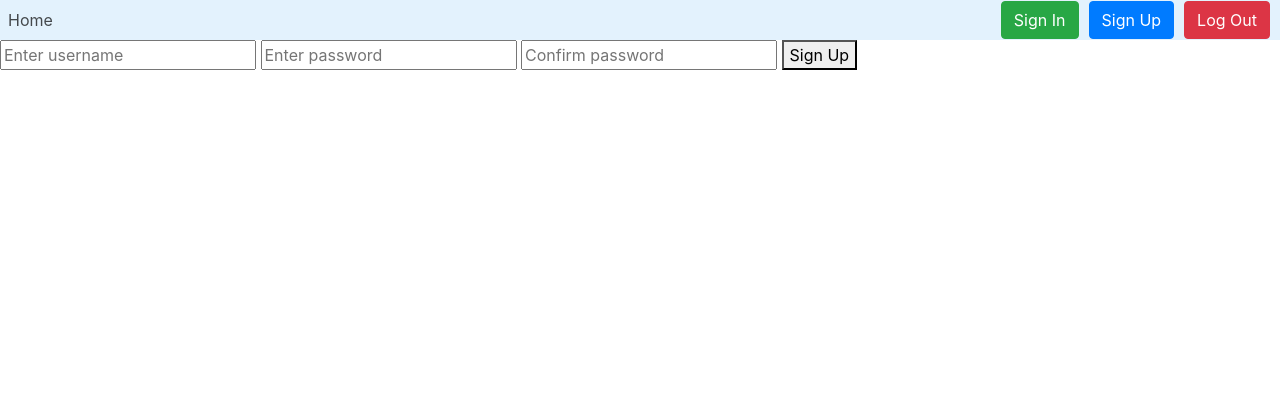
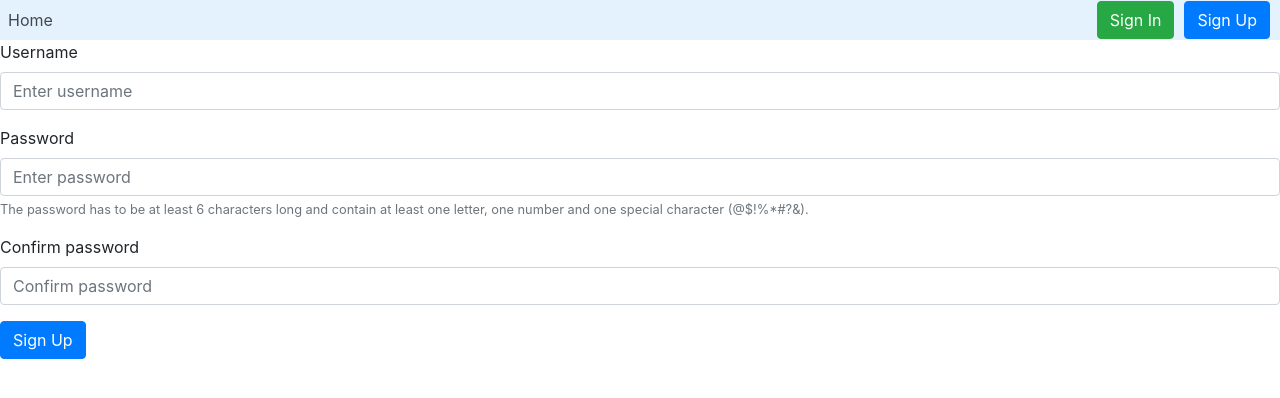
Before and after one commit to Zack-Xu-0419/progress-check-system, a Flask app: page /signup in a window 1280 px wide. Shown: the top 398 px of the page. Run offline with Flask 2, Linux system fonts and the light colour scheme; some libraries are stand-ins or nearby versions.

Commit message:
Added style to form and minor changes

```diff
--- a/app.py
+++ b/app.py
@@ -27,17 +27,17 @@ def index():
         if "user" in session:
             return render_template("index.html", message=session["user"])
         else:
-            return redirect(url_for("signin"))
+            return render_template("index.html", message="Sign in or sign up")
     else:
         if request.form["button"] == "logout":
             session.clear()
-            return redirect(url_for("index"))
+            return render_template("index.html", message="Logged out")
 
 
 @app.route("/init")
 def init():
     sqliteQuery("CREATE TABLE IF NOT EXISTS users(username TEXT, password TEXT, points INT, status BOOL)")
-    return "done"
+    return "Done"
 
 
 @app.route("/signup", methods=["GET", "POST"])
@@ -48,9 +48,9 @@ def signup():
         result = sqliteGet("SELECT * FROM users WHERE username = ?", (request.form["username"],))
         if not result:
             sqliteQuery("INSERT INTO users (username, password, points) VALUES (?, ?, 0)", (request.form["username"], request.form["password"]))
-            return "done"
+            return redirect(url_for("signin"))
         else:
-            return render_template("signup.html", message="user exists")
+            return render_template("signup.html", message="Username is already taken")
 
 
 @app.route("/signin", methods=["GET", "POST"])
@@ -60,9 +60,9 @@ def signin():
     else:
         result = sqliteGet("SELECT * FROM users WHERE username = ?", (request.form["username"],))
         if not result:
-            return "Username doesn't exist"
+            return render_template("signin.html", message="Username doesn't exist")
         elif result[0][1] != request.form["password"]:
-            return "Incorrect password"
+            return render_template("signin.html", message="Incorrect password")
         else:
             session["user"] = result[0][0]
             return redirect(url_for("index"))
--- a/templates/layout.html
+++ b/templates/layout.html
@@ -48,15 +48,18 @@
                     </div>
                 </li> -->
                 </ul>
+                {% if "user" not in session %}
                 <a href="/signin" class="nav-item-right">
                     <button class="btn btn-success">Sign In</button>
                 </a>
                 <a href="/signup" class="nav-item-right">
                     <button class="btn btn-primary">Sign Up</button>
                 </a>
+                {% else %}
                 <form class="nav-item-right form-inline my-2 my-lg-0" method="post">
                     <button name="button" value="logout" class="btn btn-danger" type="submit">Log Out</button>
                 </form>
+                {% endif %}
                 <!-- handle log in in future?
                 <div class="social-part">
                     <i class="fa fa-facebook" aria-hidden="true"></i>
--- a/templates/signup.html
+++ b/templates/signup.html
@@ -28,10 +28,22 @@ Sign Up
 
 {% block main %}
 <form method="post" id="signup-form">
-    <input required type="text" name="username" id="username" placeholder="Enter username">
-    <input required pattern="^(?=.*[A-Za-z])(?=.*\d)(?=.*[@$!%*#?&])[A-Za-z\d@$!%*#?&]{6,}$" type="password"
-        name="password" id="password" placeholder="Enter password">
-    <input required type="password" name="confirm" id="confirm" placeholder="Confirm password">
-    <button type="submit" id="signup-btn">Sign Up</button>
+    <div class="form-group">
+        <label for="username">Username</label>
+        <input required type="text" class="form-control" name="username" id="username" placeholder="Enter username">
+    </div>
+    <div class="form-group">
+        <label for="password">Password</label>
+        <input required pattern="^(?=.*[A-Za-z])(?=.*\d)(?=.*[@$!%*#?&])[A-Za-z\d@$!%*#?&]{6,}$" type="password"
+            class="form-control" name="password" id="password" aria-describedby="password-tip"
+            placeholder="Enter password">
+        <small id="password-tip" class="form-text text-muted">The password has to be at least 6 characters long and
+            contain at least one letter, one number and one special character (@$!%*#?&).</small>
+    </div>
+    <div class="form-group">
+        <label for="confirm">Confirm password</label>
+        <input required type="password" class="form-control" name="confirm" id="confirm" placeholder="Confirm password">
+    </div>
+    <button type="submit" id="signup-btn" class="btn btn-primary">Sign Up</button>
 </form>
 {% endblock %}
```
Also changed, not shown: templates/signin.html (+9 -3 lines).
